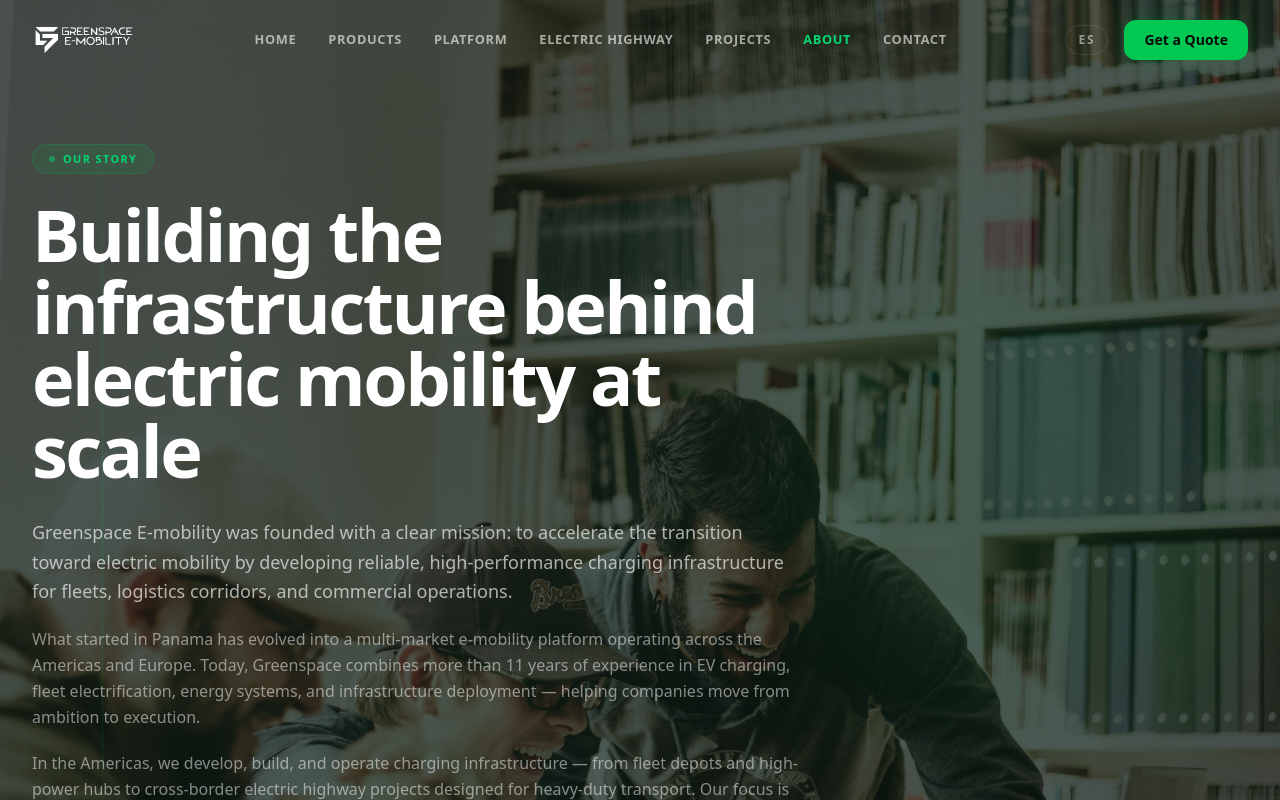
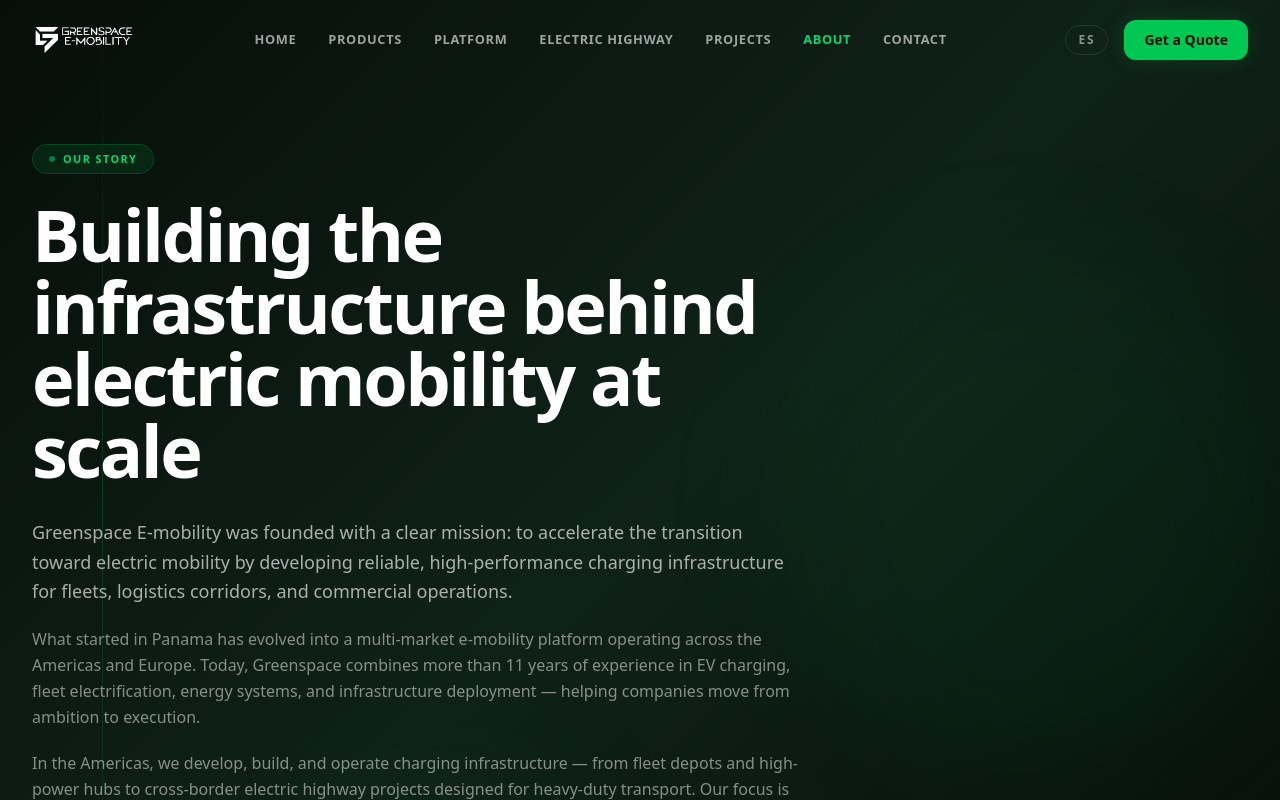
Before and after one commit to Greenspacemobility/gs-emobility-web, a Next.js app: page /en/about in a window 1280 px wide. Shown: the top 800 px of the page. Built offline with nearby package versions, Linux system fonts and the light colour scheme.

Commit message:
Revert "Add hero background images to all pages"
This reverts commit 1a9d75e9867871aaee226ec60536b54d959fe0f8.

```diff
--- a/app/[locale]/about/page.tsx
+++ b/app/[locale]/about/page.tsx
@@ -6,7 +6,6 @@
   ArrowRight, Linkedin, Target, Eye, Zap, Truck, Route, Globe, BatteryCharging,
   CheckCircle2, MapPin, Users
 } from 'lucide-react'
-import Image from 'next/image'
 import AnimateIn from '@/components/AnimateIn'
 import Badge from '@/components/Badge'
 
@@ -76,9 +75,7 @@
     <>
       {/* ── HERO ─────────────────────────────────────────────────────── */}
       <section className="relative pt-36 pb-24 overflow-hidden">
-        <Image src="/images/service-cooperation.jpg" alt="Greenspace E-mobility team" fill priority className="object-cover object-center" quality={80} />
-        <div className="absolute inset-0 bg-navy-900/72" />
-        <div className="absolute inset-0 bg-gradient-hero opacity-70" />
+        <div className="absolute inset-0 bg-gradient-hero" />
         <div className="absolute top-1/4 right-0 w-[500px] h-[500px] bg-green-500/5 rounded-full blur-3xl" />
         <div className="absolute bottom-0 left-1/4 w-64 h-64 bg-forest-600/10 rounded-full blur-3xl" />
         {/* Vertical accent line */}
--- a/app/[locale]/contact/page.tsx
+++ b/app/[locale]/contact/page.tsx
@@ -1,7 +1,6 @@
 import { useTranslations } from 'next-intl'
 import { getTranslations, setRequestLocale } from 'next-intl/server'
 import type { Metadata } from 'next'
-import Image from 'next/image'
 import { Mail, MapPin, Clock, Zap, MessageSquare } from 'lucide-react'
 import AnimateIn from '@/components/AnimateIn'
 import Badge from '@/components/Badge'
@@ -70,9 +69,7 @@
     <>
       {/* Hero */}
       <section className="relative pt-36 pb-20 overflow-hidden">
-        <Image src="/images/expo-panama.jpg" alt="Greenspace E-mobility at Expo Panama" fill priority className="object-cover object-center" quality={80} />
-        <div className="absolute inset-0 bg-navy-900/72" />
-        <div className="absolute inset-0 bg-gradient-hero opacity-70" />
+        <div className="absolute inset-0 bg-gradient-hero" />
         <div className="absolute top-1/3 left-1/4 w-80 h-80 bg-green-500/8 rounded-full blur-3xl" />
         <div className="container-wide relative z-10 text-center">
           <AnimateIn><Badge className="mb-6">{t('badge')}</Badge></AnimateIn>
--- a/app/[locale]/electric-highway/page.tsx
+++ b/app/[locale]/electric-highway/page.tsx
@@ -6,7 +6,6 @@
   Zap, MapPin, Wifi, Coffee, ShoppingBag,
   ArrowRight, CheckCircle2, BatteryCharging, Route, BarChart3, Sun, Truck
 } from 'lucide-react'
-import Image from 'next/image'
 import AnimateIn from '@/components/AnimateIn'
 import Badge from '@/components/Badge'
 import CountUp from '@/components/CountUp'
@@ -56,9 +55,7 @@
     <>
       {/* Hero */}
       <section className="relative min-h-[70vh] flex items-center justify-center overflow-hidden pt-20">
-        <Image src="/images/sol-fleet.jpg" alt="Electric fleet on the highway" fill priority className="object-cover object-center" quality={80} />
-        <div className="absolute inset-0 bg-navy-900/70" />
-        <div className="absolute inset-0 bg-gradient-to-br from-navy-900/70 via-navy-800/40 to-navy-900/80" />
+        <div className="absolute inset-0 bg-gradient-to-br from-navy-900 via-navy-800 to-navy-900" />
         <div className="absolute inset-0 opacity-[0.04]"
           style={{
             backgroundImage: `repeating-linear-gradient(90deg, rgba(0,200,83,0.5) 0px, rgba(0,200,83,0.5) 2px, transparent 2px, transparent 60px)`,
--- a/app/[locale]/platform/page.tsx
+++ b/app/[locale]/platform/page.tsx
@@ -32,9 +32,7 @@
     <>
       {/* Hero */}
       <section className="relative pt-32 pb-24 overflow-hidden">
-        <Image src="/images/service-platform.jpg" alt="Greenspace Platform Dashboard" fill priority className="object-cover object-center" quality={80} />
-        <div className="absolute inset-0 bg-navy-900/72" />
-        <div className="absolute inset-0 bg-gradient-hero opacity-70" />
+        <div className="absolute inset-0 bg-gradient-hero" />
         <div className="absolute top-1/4 right-0 w-[600px] h-[600px] bg-green-500/5 rounded-full blur-3xl" />
         <div className="absolute top-1/3 left-0 w-96 h-96 bg-blue-500/5 rounded-full blur-3xl" />
 
--- a/app/[locale]/products/page.tsx
+++ b/app/[locale]/products/page.tsx
@@ -2,7 +2,6 @@
 import { getTranslations, setRequestLocale } from 'next-intl/server'
 import Link from 'next/link'
 import type { Metadata } from 'next'
-import Image from 'next/image'
 import { Zap, ArrowRight, CheckCircle2, Home, Building2, Car, Sun, Battery, BatteryCharging, Monitor } from 'lucide-react'
 import AnimateIn from '@/components/AnimateIn'
 import Badge from '@/components/Badge'
@@ -71,9 +70,7 @@
     <>
       {/* Hero */}
       <section className="relative pt-32 pb-20 overflow-hidden">
-        <Image src="/images/service-chargers.jpg" alt="EV Charging Infrastructure" fill priority className="object-cover object-center" quality={80} />
-        <div className="absolute inset-0 bg-navy-900/72" />
-        <div className="absolute inset-0 bg-gradient-to-b from-navy-900/60 via-transparent to-navy-900/80" />
+        <div className="absolute inset-0 bg-gradient-to-b from-navy-900 to-navy-900/80" />
         <div className="absolute top-0 left-1/3 w-96 h-96 bg-green-500/5 rounded-full blur-3xl" />
         <div className="container-wide relative z-10 text-center">
           <AnimateIn><Badge className="mb-6">{t('badge')}</Badge></AnimateIn>
--- a/app/[locale]/projects/page.tsx
+++ b/app/[locale]/projects/page.tsx
@@ -5,7 +5,6 @@
   MapPin, Users, Building2, Calendar, Star, ArrowRight,
   ExternalLink, Zap, Truck, Globe,
 } from 'lucide-react'
-import Image from 'next/image'
 import Link from 'next/link'
 import AnimateIn from '@/components/AnimateIn'
 import Badge from '@/components/Badge'
@@ -89,9 +88,7 @@
     <>
       {/* ── Hero ─────────────────────────────────────────────────────────── */}
       <section className="relative min-h-[45vh] flex items-center justify-center overflow-hidden pt-20">
-        <Image src="/images/service-cooperation.jpg" alt="Greenspace E-mobility projects" fill priority className="object-cover object-center" quality={80} />
-        <div className="absolute inset-0 bg-navy-900/72" />
-        <div className="absolute inset-0 bg-gradient-to-br from-navy-900/70 via-navy-800/40 to-navy-900/80" />
+        <div className="absolute inset-0 bg-gradient-to-br from-navy-900 via-navy-800 to-navy-900" />
         <div
           className="absolute inset-0 opacity-[0.035]"
           style={{
```
